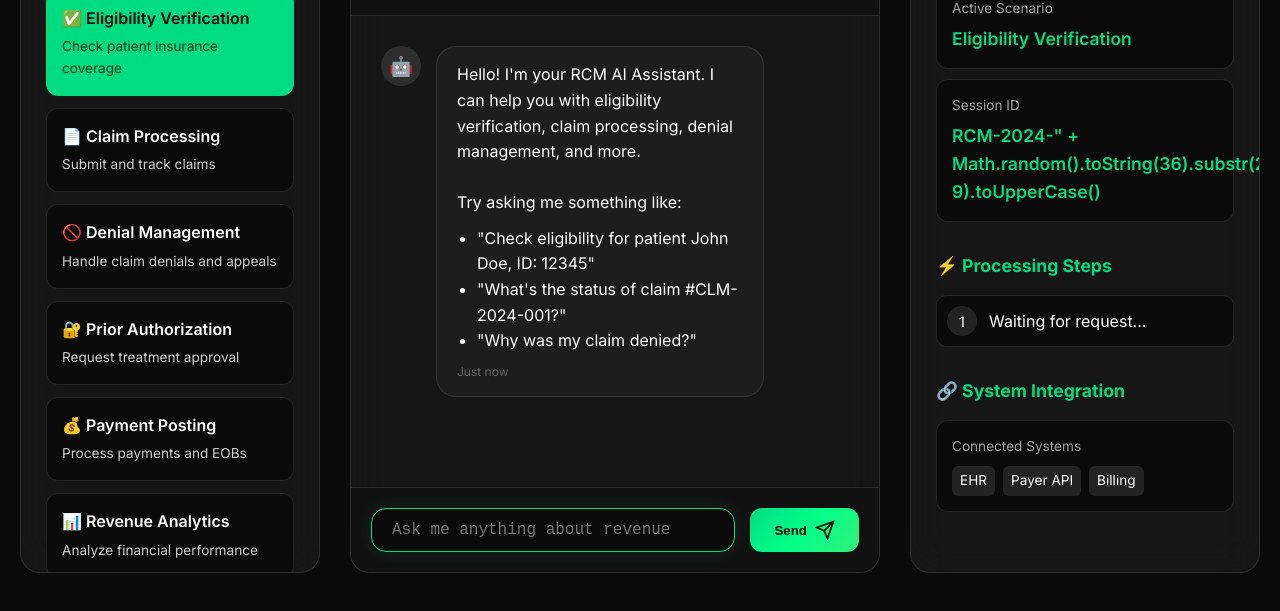
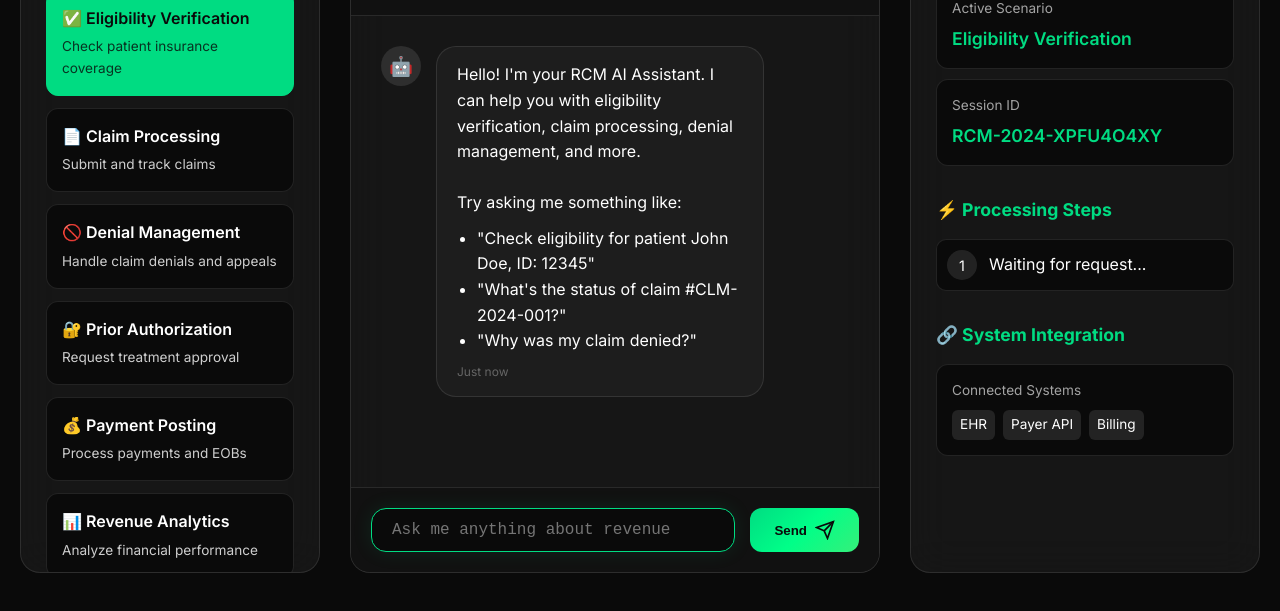
Before and after one commit to hdpspark/rcm-agent-architecture, a plain HTML site: page ai-chat-demo.html in a window 1280 px wide. Shown: the part 187-798 px from the top of the page. Drawn offline with Linux system fonts and the light colour scheme.

Commit message:
Fix session ID display bug - now properly generates random session ID

```diff
--- a/ai-chat-demo.html
+++ b/ai-chat-demo.html
@@ -718,7 +718,7 @@
                 </div>
                 <div class="status-card">
                     <div class="status-label">Session ID</div>
-                    <div class="status-value">RCM-2024-" + Math.random().toString(36).substr(2, 9).toUpperCase()</div>
+                    <div class="status-value" id="sessionId">RCM-2024-DEMO123</div>
                 </div>
             </div>
 
@@ -1014,6 +1014,10 @@ I can help you generate the appeal letter. Would you like me to proceed?`,
 
         // Initialize
         document.getElementById('chatInput').focus();
+
+        // Generate random session ID
+        const sessionId = 'RCM-2024-' + Math.random().toString(36).substr(2, 9).toUpperCase();
+        document.getElementById('sessionId').textContent = sessionId;
     </script>
 </body>
 </html>
```
